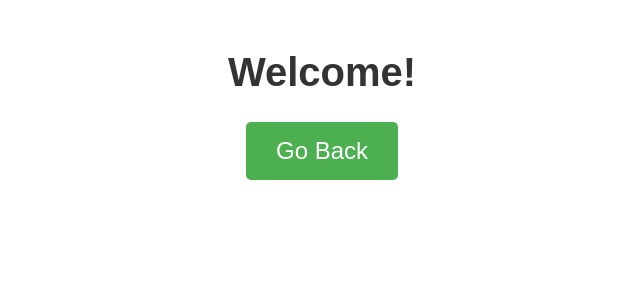
After one commit to salma-h-wagdy/Networks-Project, a Python web app: template templates/welcome.html in a window 1280 px wide. The commit adds this page. Shown: the top 300 px of the page, without its empty margins (318-958 px from the left). Run offline with Jinja, Linux system fonts and the light colour scheme; the template is opened without the code that fills it, so the values that code supplies are empty.

Commit message:
added extra page

```diff
--- a/Server.py
+++ b/Server.py
@@ -60,7 +60,7 @@ def is_connection_closed(conn):
 
 def ping_thread(conn):
     while True:
-        time.sleep(30)  # Send a PING every 30 seconds
+        time.sleep(30)  # send a PING every 30 seconds
         if is_connection_closed(conn):
             logging.info("Connection is closed, stopping ping thread.")
             break
--- a/templates/auth.html
+++ b/templates/auth.html
@@ -69,7 +69,8 @@
                 document.getElementById('response').innerText = 'Authentication failed.';
             } else {
                 const text = await response.text();
-                document.getElementById('response').innerText = text;
+                console.log("Username received: ", username);
+                window.location.href = `welcome.html?username=${encodeURIComponent(username)}`;
             }
         }
 
--- /dev/null
+++ b/templates/welcome.html
@@ -0,0 +1,59 @@
+<!DOCTYPE html>
+<html lang="en">
+
+<head>
+    <title>Welcome</title>
+    <style>
+        body {
+            font-family: Arial, sans-serif;
+            text-align: center;
+            margin-top: 50px;
+        }
+
+        h1 {
+            font-size: 2.5em;
+            color: #333;
+        }
+
+        button {
+            font-size: 1.5em;
+            padding: 15px 30px;
+            background-color: #4CAF50;
+            color: white;
+            border: none;
+            border-radius: 5px;
+            cursor: pointer;
+        }
+
+        button:hover {
+            background-color: #45a049;
+        }
+    </style>
+</head>
+
+<body>
+    <h1 id="welcomeMessage"></h1>
+    <button onclick="goBack()">Go Back</button>
+
+    <script>
+        function getQueryParam(param) {
+            const urlParams = new URLSearchParams(window.location.search);
+            return urlParams.get(param);
+        }
+
+        function goBack() {
+            window.location.href = '/';
+        }
+
+        document.addEventListener('DOMContentLoaded', () => {
+            const username = getQueryParam('username');
+            if (username) {
+                document.getElementById('welcomeMessage').innerText = `Authenticated Successfully! Welcome, ${username} :D`;
+            } else {
+                document.getElementById('welcomeMessage').innerText = 'Welcome!';
+            }
+        });
+    </script>
+</body>
+
+</html>
```
Also changed, not shown: Authentication.py (+10 -22 lines), index.html (+4 -7 lines), methods.py (+32 -30 lines), main.py (line endings or trailing spaces), 1 other file.
